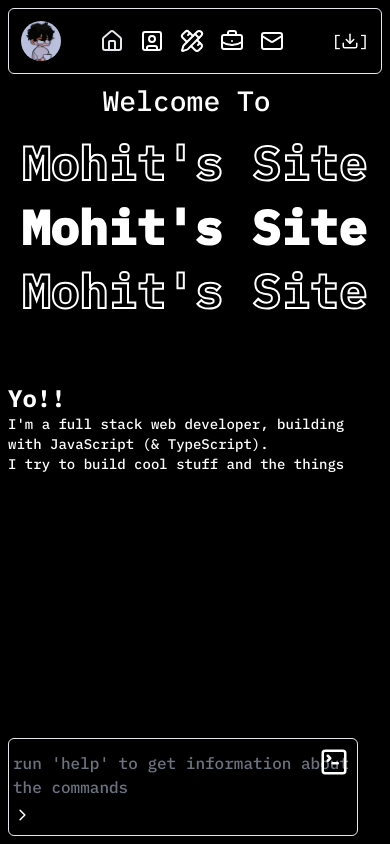
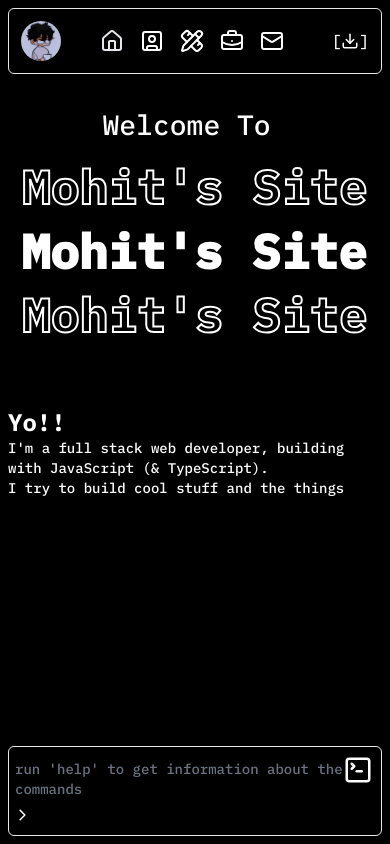
Before and after one commit to mohits-git/portfolio, a Next.js app: page / in a window 390 px wide. Built offline with nearby package versions, Linux system fonts and the light colour scheme.

Commit message:
fix: fix bg color for terminal comp and add margin to landing page in mobile devices

```diff
--- a/src/app/page.tsx
+++ b/src/app/page.tsx
@@ -6,7 +6,7 @@ export default function Home() {
   return (
     <div className="px-2 lg:px-6 xl:px-10 w-screen h-full flex flex-col items-center overflow-hidden">
       <div className="grid grid-cols-12 lg:h-full space-y-10">
-        <div className="col-span-full lg:col-span-7 3xl:col-span-8 h-fit lg:h-full flex flex-col justify-center">
+        <div className="mt-6 lg:mt-0 col-span-full lg:col-span-7 3xl:col-span-8 h-fit lg:h-full flex flex-col justify-center">
           <div className="w-full text-center lg:text-left">
             <StaggeredText
               text="Welcome To"
--- a/src/components/terminal/index.tsx
+++ b/src/components/terminal/index.tsx
@@ -8,12 +8,12 @@ type Props = {
 const Terminal: React.FC<Props> = () => {
   return (
     <div className="fixed bottom-2 left-0 w-full flex justify-center">
-      <div className="mx-2 mr-8 relative min-h-[65px] h-full max-w-5xl w-full py-2 px-1 md:px-2 flex flex-col space-y-1 border rounded-md underline-offset-4 decoration-gray-300">
+      <div className="mx-2 relative min-h-[65px] h-full max-w-5xl w-full py-2 px-1 md:px-2 flex flex-col space-y-1 border rounded-md underline-offset-4 decoration-gray-300 bg-black">
         <div className="absolute top-2 right-2">
           <SquareTerminal width={30} height={30} />
         </div>
 
-        <p className="text-gray-500">run &apos;help&apos; to get information about the commands</p>
+        <p className="text-gray-500 px-0.5 text-sm lg:text-base">run &apos;help&apos; to get information about the commands</p>
 
         <div className="relative flex items-center w-full">
           <ChevronRight width={20} height={20} />
```
